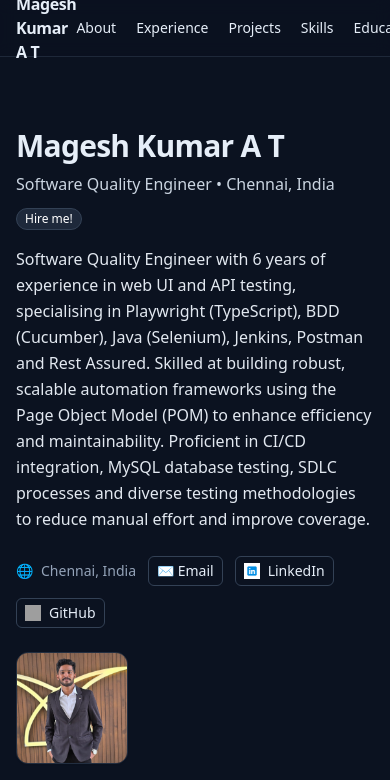
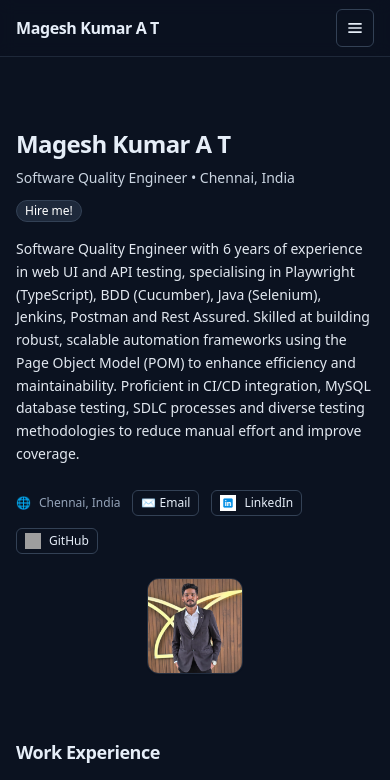
Before and after one commit to maggimagesh/magesh-portfolio, a React (Vite) app: page / in a window 390 px wide. Shown: the top 780 px of the page. Built offline with nearby package versions, Linux system fonts and the light colour scheme; grey boxes are pictures that could not be loaded.

Commit message:
Updated with Mobile view compatible

```diff
--- a/src/components/Hero.jsx
+++ b/src/components/Hero.jsx
@@ -5,19 +5,19 @@ export default function Hero({ personal, profile }) {
     <section id="home" className="mx-auto max-w-5xl px-4 pt-16 pb-8 md:pt-20 md:pb-10">
       <div className="grid md:grid-cols-3 gap-6 items-start">
         <div className="md:col-span-2">
-          <h1 className="text-3xl md:text-4xl font-bold tracking-tight">
+          <h1 className="text-2xl sm:text-3xl md:text-4xl font-bold tracking-tight">
             {personal?.name}
           </h1>
-          <p className="mt-2 text-slate-600 dark:text-slate-300">
+          <p className="mt-2 text-sm sm:text-base text-slate-600 dark:text-slate-300">
             {personal?.title} • {personal?.location}
           </p>
           <div className="mt-3 inline-flex items-center gap-2 text-xs">
             <span className="rounded-full bg-slate-800 text-white px-2 py-0.5 border border-slate-700">Hire me!</span>
           </div>
-          <p className="mt-4 leading-relaxed text-slate-700 dark:text-slate-200">
+          <p className="mt-4 leading-relaxed text-slate-700 dark:text-slate-200 text-sm sm:text-base">
             {profile}
           </p>
-          <div className="mt-6 flex flex-wrap items-center gap-3 text-sm">
+          <div className="mt-6 flex flex-wrap items-center gap-3 text-xs sm:text-sm">
             {personal?.location && (
               <span className="inline-flex items-center gap-2 text-slate-500 dark:text-slate-400"><span>🌐</span>{personal.location}</span>
             )}
@@ -39,8 +39,8 @@ export default function Hero({ personal, profile }) {
           </div>
         </div>
         {personal?.avatar && (
-          <div className="md:justify-self-end">
-            <div className="h-28 w-28 md:h-32 md:w-32 rounded-xl overflow-hidden border border-slate-700/60 shadow-sm">
+          <div className="md:justify-self-end justify-self-center">
+            <div className="h-24 w-24 sm:h-28 sm:w-28 md:h-32 md:w-32 rounded-xl overflow-hidden border border-slate-700/60 shadow-sm">
               <img src={personal.avatar} alt={personal.name} className="h-full w-full object-cover" />
             </div>
           </div>
--- a/src/components/Navbar.jsx
+++ b/src/components/Navbar.jsx
@@ -1,6 +1,8 @@
 import React from 'react'
 
 export default function Navbar({ personal }) {
+  const [mobileOpen, setMobileOpen] = React.useState(false)
+
   const handleThemeToggle = () => {
     const root = document.documentElement
     const isDark = root.classList.contains('dark')
@@ -11,13 +13,49 @@ export default function Navbar({ personal }) {
     } catch {}
   }
 
+  React.useEffect(() => {
+    const onResize = () => {
+      if (window.innerWidth >= 640) setMobileOpen(false)
+    }
+    const onHashChange = () => setMobileOpen(false)
+    const onKeyDown = (e) => {
+      if (e.key === 'Escape') setMobileOpen(false)
+    }
+    window.addEventListener('resize', onResize)
+    window.addEventListener('hashchange', onHashChange)
+    window.addEventListener('keydown', onKeyDown)
+    return () => {
+      window.removeEventListener('resize', onResize)
+      window.removeEventListener('hashchange', onHashChange)
+      window.removeEventListener('keydown', onKeyDown)
+    }
+  }, [])
+
   return (
     <header id="navbar" className="fixed top-0 left-0 right-0 z-50 w-full backdrop-blur bg-white/60 dark:bg-[#0b1220]/60 border-b border-slate-200/60 dark:border-slate-700/50">
       <nav className="mx-auto max-w-5xl px-4 h-14 flex items-center justify-between">
         <a href="#home" className="font-semibold tracking-tight">
           {personal?.name || 'Portfolio'}
         </a>
-        <div className="flex items-center gap-5 text-sm">
+        <div className="flex items-center gap-2">
+          <button
+            type="button"
+            className="inline-flex items-center justify-center rounded-md p-2 sm:hidden border border-slate-300 dark:border-slate-700"
+            aria-label="Open menu"
+            aria-controls="mobile-menu"
+            aria-expanded={mobileOpen}
+            onClick={() => setMobileOpen((v) => !v)}
+          >
+            <span className="sr-only">Toggle navigation</span>
+            <svg xmlns="http://www.w3.org/2000/svg" className="h-5 w-5" viewBox="0 0 24 24" fill="currentColor">
+              {mobileOpen ? (
+                <path fillRule="evenodd" d="M6.225 4.811a1 1 0 011.414 0L12 9.172l4.361-4.361a1 1 0 111.414 1.414L13.414 10.586l4.361 4.361a1 1 0 11-1.414 1.414L12 12l-4.361 4.361a1 1 0 11-1.414-1.414l4.361-4.361-4.361-4.361a1 1 0 010-1.414z" clipRule="evenodd" />
+              ) : (
+                <path fillRule="evenodd" d="M4 6h16v2H4V6zm0 5h16v2H4v-2zm0 5h16v2H4v-2z" />
+              )}
+            </svg>
+          </button>
+          <div className="hidden sm:flex items-center gap-5 text-sm">
             <a href="#home" className="hover:opacity-80">About</a>
             <a href="#experience" className="hover:opacity-80">Experience</a>
             <a href="#projects" className="hover:opacity-80">Projects</a>
@@ -31,7 +69,29 @@ export default function Navbar({ personal }) {
             )}
             <button onClick={handleThemeToggle} aria-label="Toggle theme" className="px-2 py-1 rounded-md border border-slate-300 dark:border-slate-700">☼</button>
           </div>
+        </div>
       </nav>
+      {/* Mobile menu */}
+      {mobileOpen && (
+        <div id="mobile-menu" className="sm:hidden border-t border-slate-200 dark:border-slate-700 bg-white/90 dark:bg-[#0b1220]/90 backdrop-blur">
+          <div className="mx-auto max-w-5xl px-4 py-2">
+            <div className="flex flex-col py-2 text-sm">
+              <a onClick={() => setMobileOpen(false)} href="#home" className="px-2 py-3 rounded-md hover:bg-slate-100 dark:hover:bg-slate-800">About</a>
+              <a onClick={() => setMobileOpen(false)} href="#experience" className="px-2 py-3 rounded-md hover:bg-slate-100 dark:hover:bg-slate-800">Experience</a>
+              <a onClick={() => setMobileOpen(false)} href="#projects" className="px-2 py-3 rounded-md hover:bg-slate-100 dark:hover:bg-slate-800">Projects</a>
+              <a onClick={() => setMobileOpen(false)} href="#skills" className="px-2 py-3 rounded-md hover:bg-slate-100 dark:hover:bg-slate-800">Skills</a>
+              <a onClick={() => setMobileOpen(false)} href="#education" className="px-2 py-3 rounded-md hover:bg-slate-100 dark:hover:bg-slate-800">Education</a>
+              <a onClick={() => setMobileOpen(false)} href="#contact" className="px-2 py-3 rounded-md hover:bg-slate-100 dark:hover:bg-slate-800">Contact</a>
+              {personal?.resumePdf && (
+                <a onClick={() => setMobileOpen(false)} href={personal.resumePdf} target="_blank" rel="noreferrer" className="mt-2 px-3 py-2 rounded-md bg-slate-900 text-white text-center dark:bg-slate-100 dark:text-slate-900 hover:opacity-90">
+                  Resume
+                </a>
+              )}
+              <button onClick={() => { handleThemeToggle(); }} className="mt-2 px-3 py-2 rounded-md border border-slate-300 dark:border-slate-700">Toggle theme</button>
+            </div>
+          </div>
+        </div>
+      )}
     </header>
   )
 }
--- a/src/components/Section.jsx
+++ b/src/components/Section.jsx
@@ -2,8 +2,8 @@ import React from 'react'
 
 export default function Section({ id, title, children }) {
   return (
-    <section id={id} className="mx-auto max-w-5xl px-4 py-10">
-      <h2 className="text-xl font-semibold tracking-tight mb-6">{title}</h2>
+    <section id={id} className="mx-auto max-w-5xl px-4 py-8 sm:py-10">
+      <h2 className="text-lg sm:text-xl font-semibold tracking-tight mb-4 sm:mb-6">{title}</h2>
       <div className="space-y-6">{children}</div>
     </section>
   )
--- a/src/index.css
+++ b/src/index.css
@@ -31,6 +31,15 @@ body {
   z-index: 100;
 }
 
+/* Improve text rendering and mobile tap targets */
+html { -webkit-text-size-adjust: 100%; }
+button, a { -webkit-tap-highlight-color: transparent; }
+
+/* On very small screens, slightly reduce base font-size for better fit */
+@media (max-width: 360px) {
+  :root { font-size: 15px; }
+}
+
 .fade-in {
   opacity: 0;
   transform: translateY(12px);
```
Lines whose indentation alone changed are shown as unchanged.
